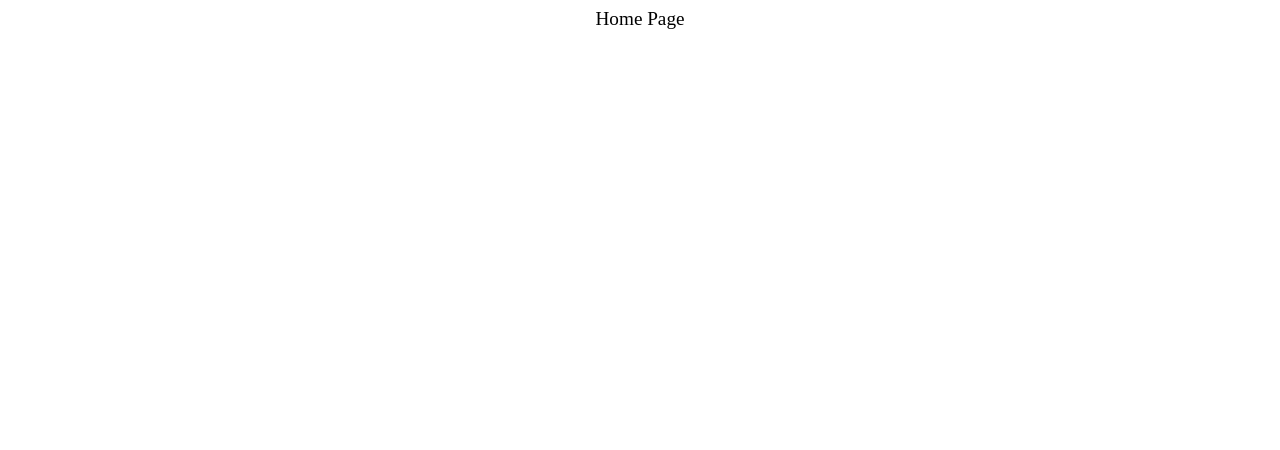
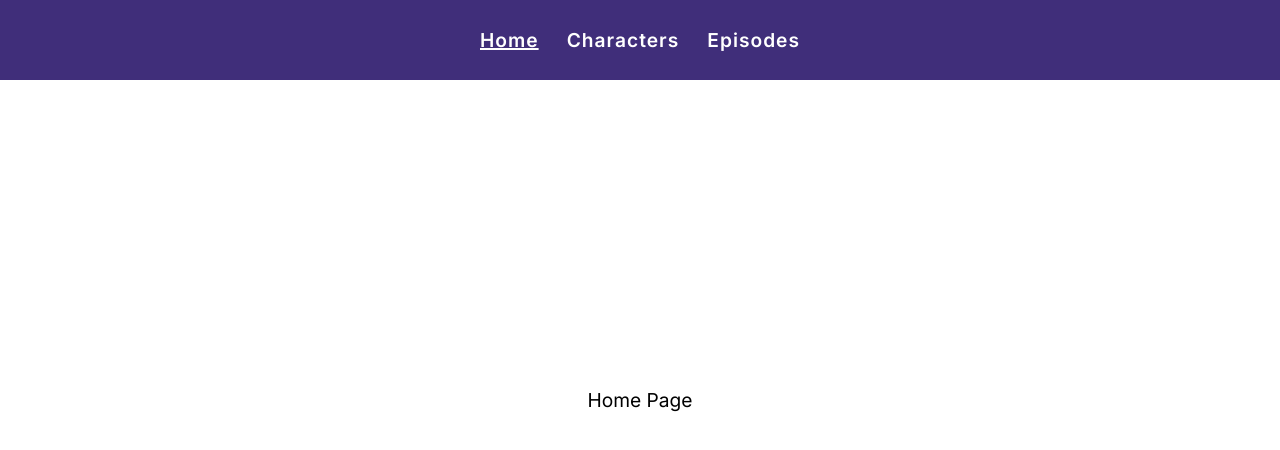
Before and after one commit to andbudha/rick-n-morty-nextjs, a Next.js app: page / in a window 1280 px wide. Shown: the top 450 px of the page. Built offline with nearby package versions, Linux system fonts and the light colour scheme.

Commit message:
app layout updated/restyled

```diff
--- /dev/null
+++ b/src/app/layout.module.scss
@@ -0,0 +1,13 @@
+.body {
+  margin: 0;
+  padding: 0;
+  box-sizing: border-box;
+
+  .main_box {
+    min-height: 80vh;
+    display: flex;
+    flex-direction: column;
+    justify-content: center;
+    align-items: center;
+  }
+}
--- /dev/null
+++ b/src/app/layout.tsx
@@ -0,0 +1,26 @@
+import type { Metadata } from 'next';
+import { Inter } from 'next/font/google';
+import styles from './layout.module.scss';
+import Navbar from '../components/Navbar/Navbar';
+
+const inter = Inter({ subsets: ['latin'] });
+
+export const metadata: Metadata = {
+  title: 'firstnext.jsapp',
+  description: 'trial next.js app',
+};
+
+export default function RootLayout({
+  children,
+}: Readonly<{
+  children: React.ReactNode;
+}>) {
+  return (
+    <html lang="en">
+      <body className={`${styles.body} ${inter.className}`}>
+        <Navbar />
+        <main className={styles.main_box}>{children}</main>
+      </body>
+    </html>
+  );
+}
```
